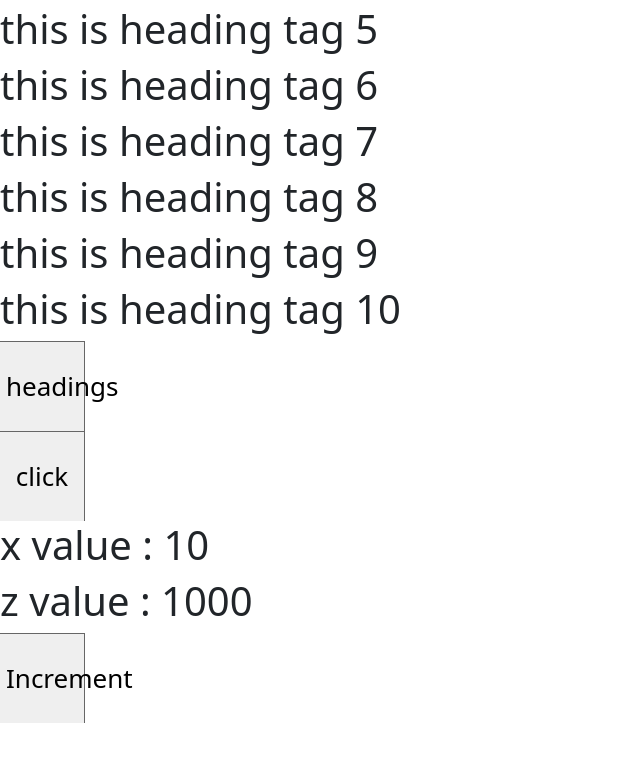
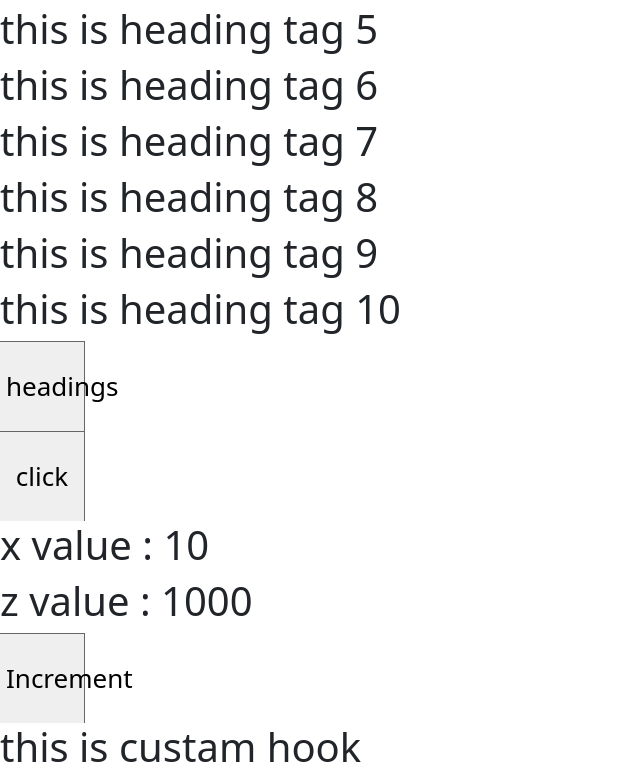
Before and after one commit to Pandukumar9/todo_app_react, a React (Create React App) app: page / in a window 1280 px wide. Shown: the part 3332-4111 px from the top of the page, without its empty margins (0-640 px from the left). Before the commit the page ends 4055 px from the top, so only its background shows below. Built offline with nearby package versions, Linux system fonts and the light colour scheme.

Commit message:
custamhook added

```diff
--- /dev/null
+++ b/src/pages/Custamhook.js
@@ -0,0 +1,9 @@
+function Custamhook(){
+    return(
+        <>
+          <h1>this is custam hook</h1>
+        </>
+    )
+}
+
+export default Custamhook
--- a/src/pages/Virtualdom.js
+++ b/src/pages/Virtualdom.js
@@ -7,6 +7,7 @@ import StaticImages from "./Staticimages";
 import Routeconcept from './Routeconcept';
 import Listkey from './Listkey';
 import Refhook from './Refhook';
+import Custamhook from './Custamhook';
 
 function Virdom(){
     let [count, setCount] = useState(0);
@@ -46,6 +47,8 @@ function Virdom(){
        <Listkey></Listkey>
 
        <Refhook></Refhook>
+
+       <Custamhook></Custamhook>
      </>
     )
 }
```
